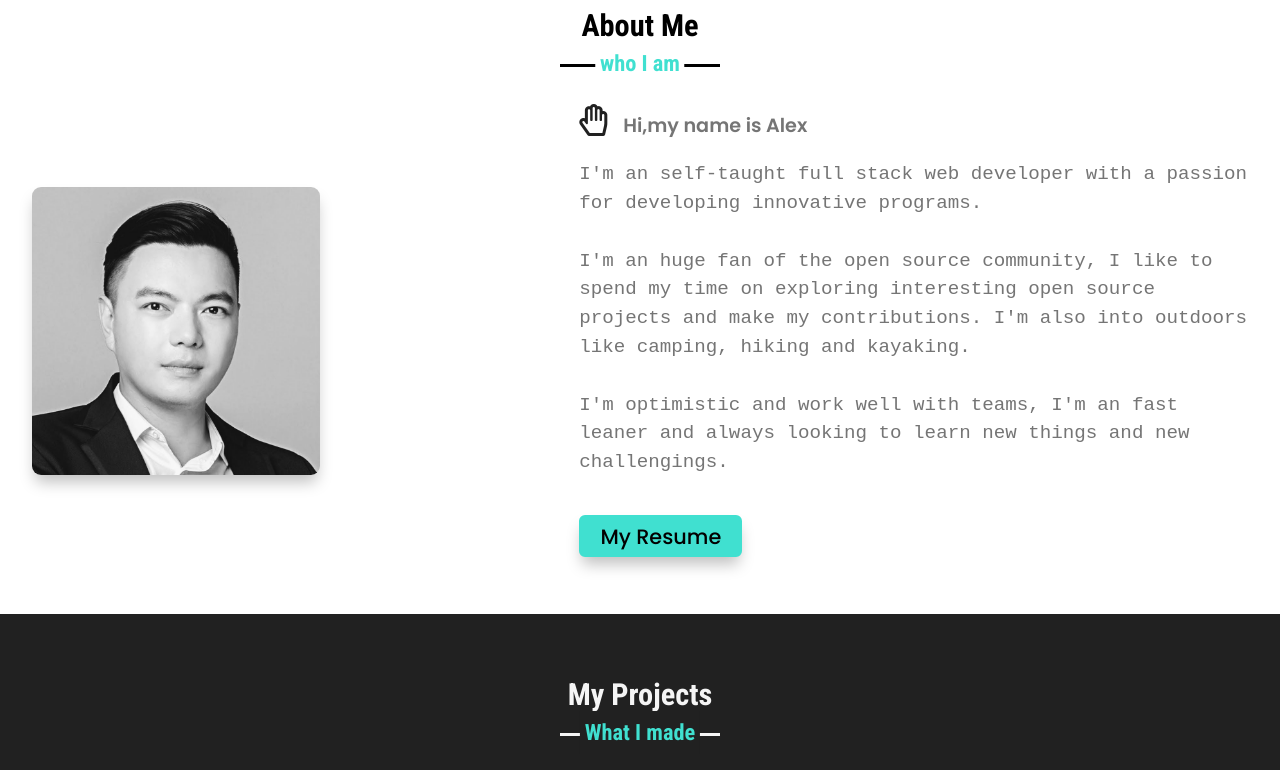
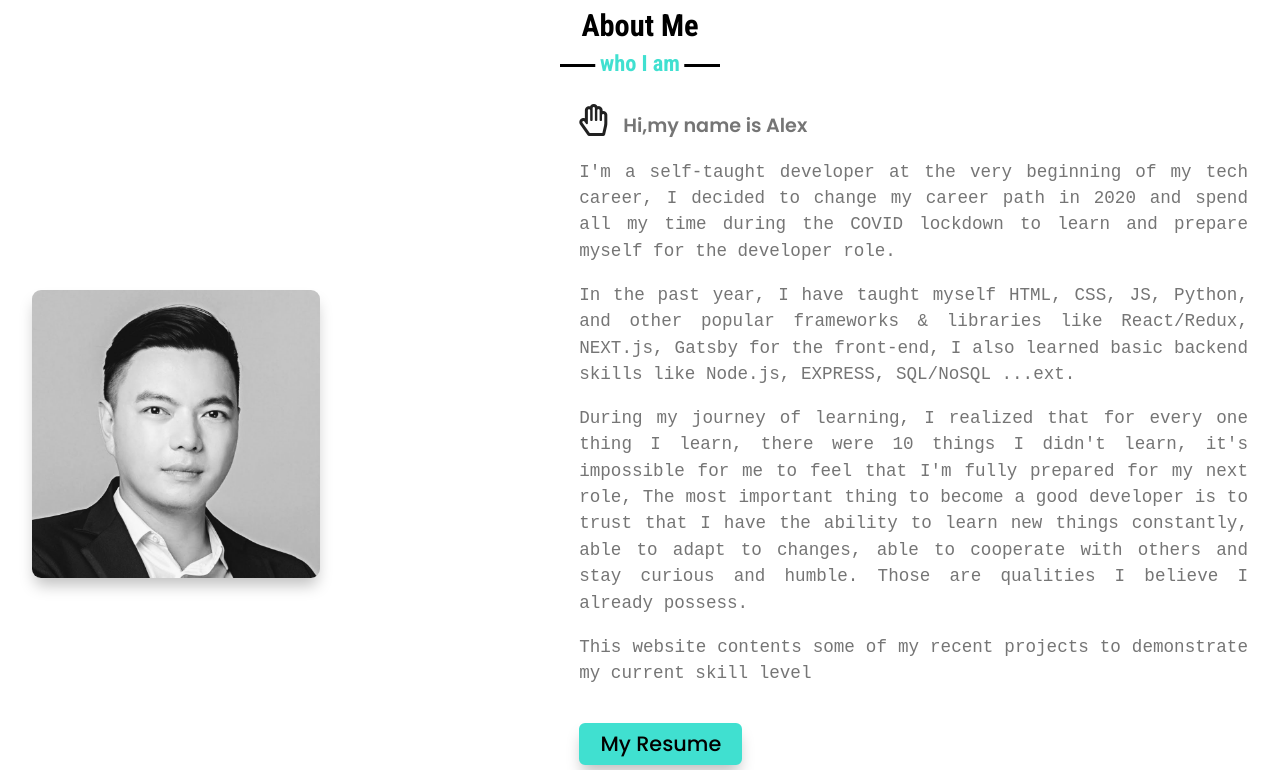
Before and after one commit to Alex-HuXD/simplefolio, a plain HTML site: page index.html in a window 1280 px wide. Shown: the part 855-1625 px from the top of the page. Drawn offline with nearby package versions, Linux system fonts and the light colour scheme; grey boxes are pictures that could not be loaded; files whose address does not match are found by name.

Commit message:
updates about me content

```diff
--- a/index.html
+++ b/index.html
@@ -48,7 +48,7 @@
           <div class="logo-text">
             <div class="name">Alex Hu</div>
             <hr/>
-            <div class="describ">WEB DEVELOPER</div>
+            <div class="describ">FULL-STACK DEVELOPER</div>
           </div>
         </div>
         <ul class="menu">
@@ -96,11 +96,15 @@
             </div>
             <div class="column right">
               <div class="text"><i class="far fa-hand-paper"></i>Hi,my name is Alex </div>
-              <pre style="font-size: 1.2rem; font-weight: 500;">I'm an self-taught full stack web developer with a passion for developing innovative programs.
+              <p class='text-content'>I'm a self-taught developer at the very beginning of my tech career, I decided to change my career path in 2020 and spend all my time during the COVID lockdown to learn and prepare myself for the developer role.</p>
 
-I'm an huge fan of the open source community, I like to spend my time on exploring interesting open source projects and make my contributions. I'm also into outdoors like camping, hiking and kayaking.
+              <p class='text-content'>In the past year, I have taught myself  HTML, CSS, JS, Python, and other popular frameworks & libraries like React/Redux, NEXT.js, Gatsby for the front-end, I also learned basic backend skills like Node.js, EXPRESS, SQL/NoSQL ...ext. </p>
 
-I'm optimistic and work well with teams, I'm an fast leaner and always looking to learn new things and new challengings.   </pre>
+              <P class='text-content'>During my journey of learning, I realized that for every one thing I learn, there were 10 things I didn't learn, it's impossible for me to feel that I'm fully prepared for my next role, The most important thing to become a good developer is to trust that I have the ability to learn new things constantly, able to adapt to changes, able to cooperate with others and stay curious and humble. Those are qualities I believe I already possess.
+              </p>
+
+              <p class='text-content'>This website contents some of my recent projects to demonstrate my current skill level  </p>
+
               <a href="https://www.notion.so/alexdevhu/Alex-D-Hu-347f5aad9f4a471387db4b54f6495091" target="_blank">My Resume</a>
             </div>
         </div>
@@ -156,7 +160,7 @@ I'm optimistic and work well with teams, I'm an fast leaner and always looking t
                 <i class="fas fa-code"></i>
                 <div class="text">
                   <h3>Personal Portfolio</h3>
-                  <p>A simple personal portfolio site build with just JS HTML and CSS.<br/>**Currently working on second version with Gatsby, the following link may take you to the new Gatsby site.</p>
+                  <p>A simple personal portfolio site build with just JS HTML and CSS.</p>
                 </div>
                 <div class="view-btn">
                   <a href="www.alexhu.tech" target="_blank">live view</a>
--- a/version-1/style/style.css
+++ b/version-1/style/style.css
@@ -288,6 +288,11 @@ section .title::after {
   font-size: 1.2rem;
   font-weight: 600;
   margin-bottom: 0.8rem;
+}
+.about .about-content .right .text-content {
+  font-family: "Source Code Pro", monospace;
+  font-size: 1.1rem;
+  font-weight: 500;
 }
 
 .about .about-content .right i {
```
